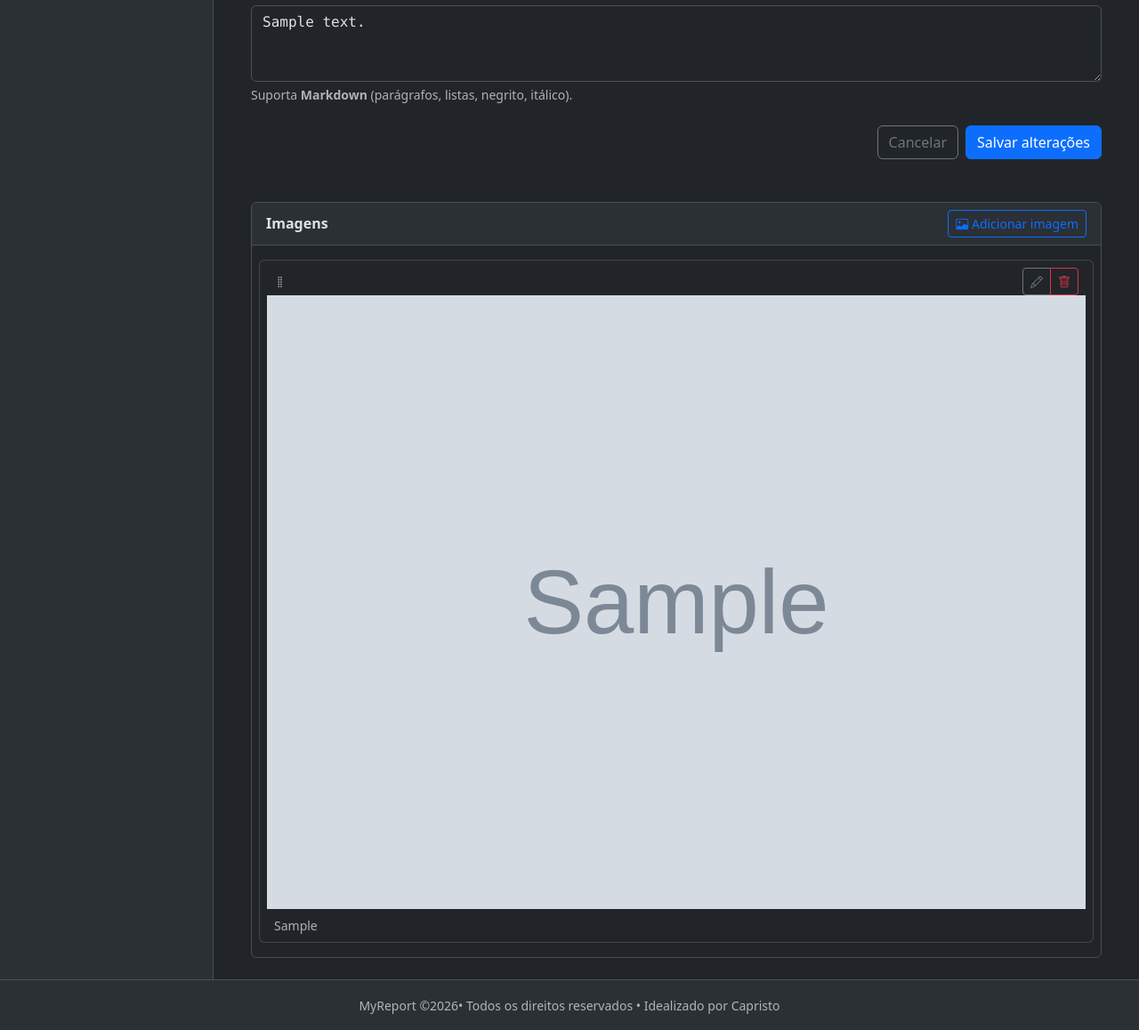
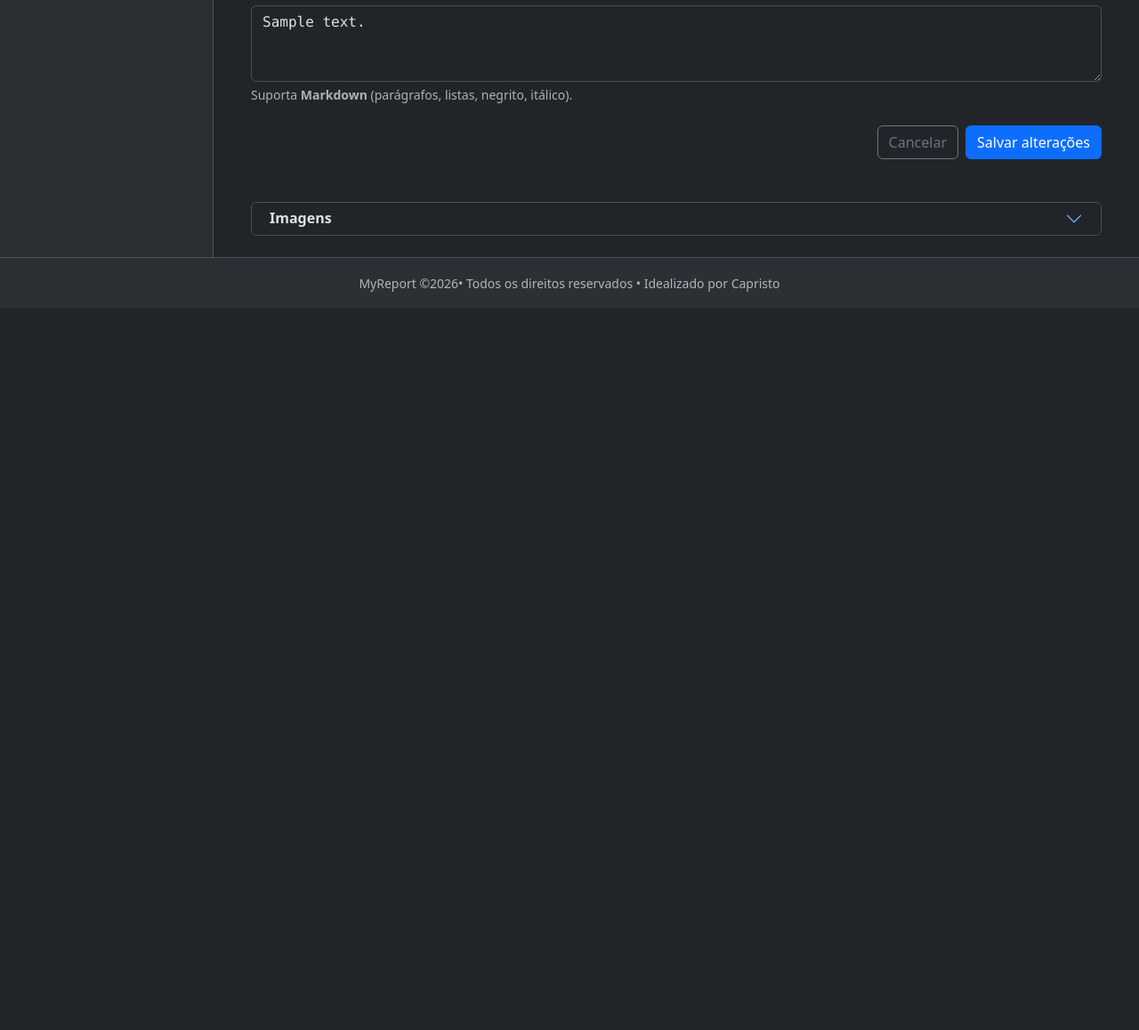
Before and after one commit to PeritoCriminal/myreport, a Django app: a page that uses myreport/report_maker/templates/report_maker/partials/images_block.html in a window 1280 px wide. Shown: the part 1633-2791 px from the top of the page at 89% size. After the commit the page ends 1961 px from the top, so only its background shows below. Run offline with Django 5.2, Linux system fonts and the light colour scheme; a user stored in the database is signed in; tables that the repository leaves empty hold one stand-in row (values such as "Sample post"); grey boxes marked "Sample" are stand-in pictures; parts of the project's set-up code (start-up, migrations or seed data) failed here and were passed over.

Commit message:
refactor(images_block.html): passa a usar accordion nos formulários de edição onde as imagens são exibidas

```diff
--- a/myreport/report_maker/templates/report_maker/partials/images_block.html
+++ b/myreport/report_maker/templates/report_maker/partials/images_block.html
@@ -1,20 +1,38 @@
-{# myreport/report_maker/templates/report_maker/partials/images_block.html #}
+{# path: myreport/report_maker/templates/report_maker/partials/images_block.html #}
 
 {% if obj.pk %}
   <section class="mt-5" id="imagesBlock">
-    <div class="card border shadow-sm">
-      <div class="card-header bg-body-tertiary d-flex justify-content-between align-items-center py-2">
-        <h6 class="mb-0 fw-semibold">Imagens</h6>
+
+    <div class="accordion" id="imagesAccordion">
+
+      <div class="accordion-item">
+        <h2 class="accordion-header" id="headingImages">
+          <button class="accordion-button collapsed fw-semibold py-2"
+                  type="button"
+                  data-bs-toggle="collapse"
+                  data-bs-target="#collapseImages"
+                  aria-expanded="false"
+                  aria-controls="collapseImages">
+            Imagens
+          </button>
+        </h2>
+
+        <div id="collapseImages"
+             class="accordion-collapse collapse"
+             aria-labelledby="headingImages"
+             data-bs-parent="#imagesAccordion">
+
+          <div class="accordion-body">
 
             {% if can_edit %}
+              <div class="d-flex justify-content-end mb-3">
                 <a href="{% url 'report_maker:image_add' obj.app_label obj.model_name obj.pk %}"
                    class="btn btn-sm btn-outline-primary">
                   <i class="bi bi-image"></i> Adicionar imagem
                 </a>
+              </div>
             {% endif %}
-      </div>
 
-      <div class="card-body">
             {% if images %}
               <div class="row g-3">
                 {% for image in images %}
@@ -24,7 +42,12 @@
             {% else %}
               <div class="text-muted small">Nenhuma imagem cadastrada.</div>
             {% endif %}
+
           </div>
         </div>
+      </div>
+
+    </div>
+
   </section>
 {% endif %}
```
Lines whose indentation alone changed are shown as unchanged.
